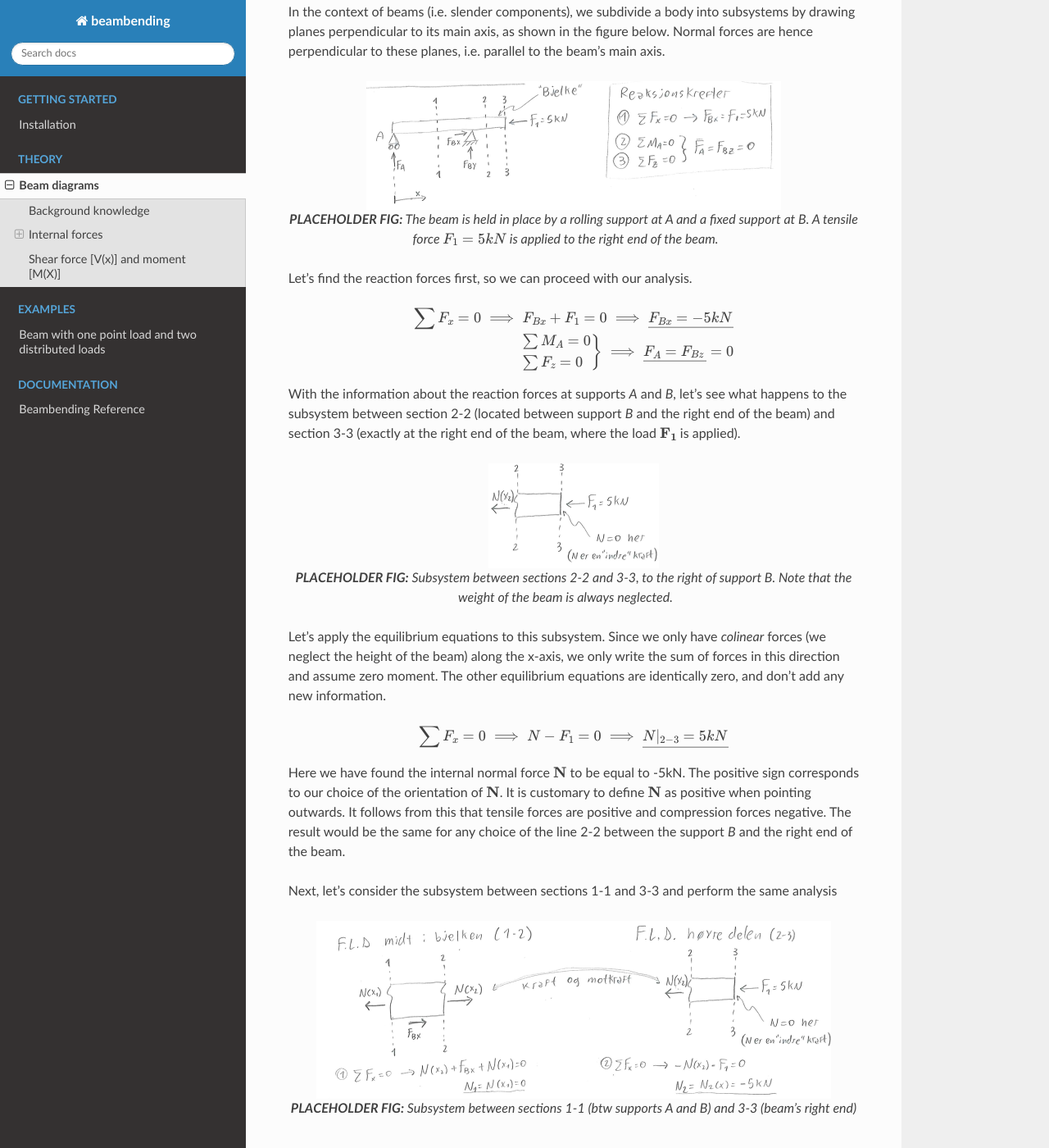
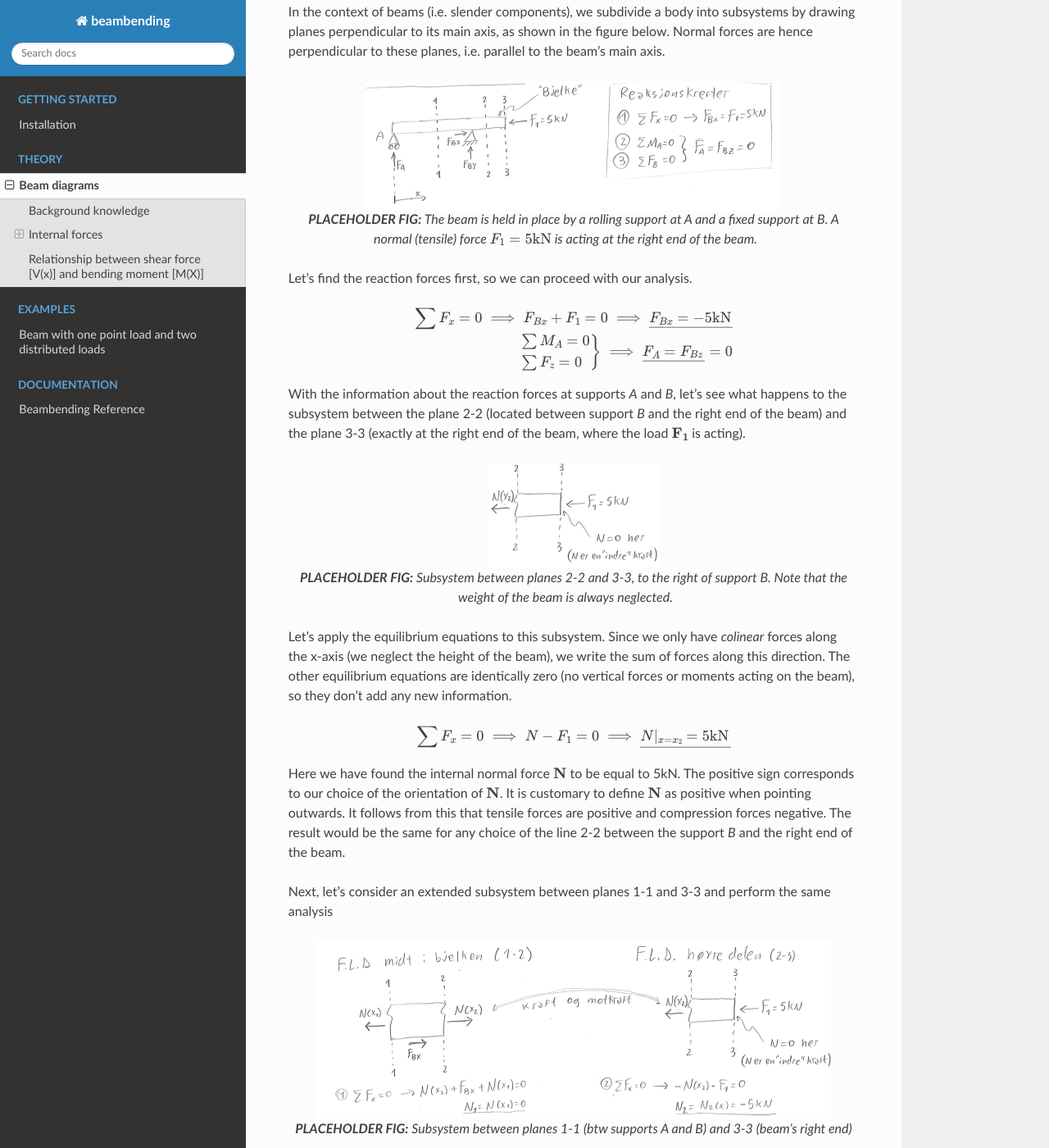
Before and after one commit to alfredocarella/simplebendingpractice, a Sphinx documentation site: the page built from docs/source/beam_diagrams.rst, in a window 1280 px wide and 1400 px high, scrolled down 1453 px. Shown: the whole window at 82% size. Built offline with Sphinx 7.4.7 and the Read the Docs theme 2.0.0, drawn with Linux system fonts in a browser that asks for light colours; some of the changed text lies outside the part shown.

Commit message:
Add more preliminary text to beam bending theory

```diff
--- a/docs/source/beam_diagrams.rst
+++ b/docs/source/beam_diagrams.rst
@@ -17,17 +17,18 @@ We have already established that for a body to be at rest, the **vector sum** of
 .. figure:: /_static/placeholder_01.png
    :scale: 50 %
    :align: center
-   :alt: rigid body with forces applied on it (resultant zero)
+   :alt: rigid body with forces acting on it (resultant zero)
 
    **PLACEHOLDER FIG:** A rigid body in equilibrium (i.e. whose sum of both forces and moments equal zero)
 
-Furthermore, for a system to be at rest, the above condition must be satisfied for each of the subsystems into which our system is divided.
+Furthermore, for a system to be at rest, each of its components need to be at rest.
+This means that Eq. :eq:`static` must be satisfied for each of our system's components.
 This is exemplified in the figure below, where according to the action-reaction principle :math:`\mathbf{F_{1C}} = \mathbf{-F_{2C}}`.
 
 .. figure:: /_static/placeholder_02.png
    :scale: 50 %
    :align: center
-   :alt: system where all of the rigid bodies have a zero resultant applied to them
+   :alt: system where the resultant force acting on each one of the rigid bodies is zero
 
    **PLACEHOLDER FIG:** For a system to be in equilibrium, each of its subsystems **must** be in equilibrium.
 
@@ -61,13 +62,13 @@ Normal forces are hence perpendicular to these planes, i.e. parallel to the beam
    :alt: Beam on two supports
 
    **PLACEHOLDER FIG:** The beam is held in place by a rolling support at *A* and a fixed support at *B*.
-   A tensile force :math:`F_{1} = 5kN` is applied to the right end of the beam.
+   A normal (tensile) force :math:`F_{1} = 5\text{kN}` is acting at the right end of the beam.
 
 Let's find the reaction forces first, so we can proceed with our analysis.
 
 .. math::
 
-    \sum{F_x} = 0 \implies F_{Bx} + F_{1} = 0 \implies \underline{F_{Bx} = -5kN}\\
+    \sum{F_x} = 0 \implies F_{Bx} + F_{1} = 0 \implies \underline{F_{Bx} = -5\text{kN}}\\
     \left.
       \begin{array}{ll}
         \sum{M_A} = 0\\
@@ -75,42 +76,42 @@ Let's find the reaction forces first, so we can proceed with our analysis.
       \end{array}
     \right\} \implies \underline{F_A = F_{Bz}} = 0
 
-With the information about the reaction forces at supports *A* and *B*, let's see what happens to the subsystem between section 2-2 (located between support *B* and the right end of the beam) and section 3-3 (exactly at the right end of the beam, where the load :math:`\mathbf{F_1}` is applied).
+With the information about the reaction forces at supports *A* and *B*, let's see what happens to the subsystem between the plane 2-2 (located between support *B* and the right end of the beam) and the plane 3-3 (exactly at the right end of the beam, where the load :math:`\mathbf{F_1}` is acting).
 
 .. figure:: /_static/placeholder_04.png
    :scale: 100 %
    :align: center
    :alt: Subsystem between sections 2-2 and 3-3
 
-   **PLACEHOLDER FIG:** Subsystem between sections 2-2 and 3-3, to the right of support *B*.
+   **PLACEHOLDER FIG:** Subsystem between planes 2-2 and 3-3, to the right of support *B*.
    Note that the weight of the beam is always neglected.
 
 Let's apply the equilibrium equations to this subsystem.
-Since we only have *colinear* forces (we neglect the height of the beam) along the x-axis, we only write the sum of forces in this direction and assume zero moment.
-The other equilibrium equations are identically zero, and don't add any new information.
+Since we only have *colinear* forces along the x-axis (we neglect the height of the beam), we write the sum of forces along this direction.
+The other equilibrium equations are identically zero (no vertical forces or moments acting on the beam), so they don't add any new information.
 
 .. math::
 
-    \sum{F_x} = 0 \implies N - F_{1} = 0 \implies \underline{N|_{2-3} = 5kN}
+    \sum{F_x} = 0 \implies N - F_{1} = 0 \implies \underline{N|_{x=x_2} = 5\text{kN}}
 
-Here we have found the internal normal force :math:`\mathbf{N}` to be equal to -5kN.
+Here we have found the internal normal force :math:`\mathbf{N}` to be equal to 5kN.
 The positive sign corresponds to our choice of the orientation of :math:`\mathbf{N}`.
 It is customary to define :math:`\mathbf{N}` as positive when pointing outwards.
 It follows from this that tensile forces are positive and compression forces negative.
 The result would be the same for any choice of the line 2-2 between the support *B* and the right end of the beam.
 
-Next, let's consider the subsystem between sections 1-1 and 3-3 and perform the same analysis
+Next, let's consider an extended subsystem between planes 1-1 and 3-3 and perform the same analysis
 
 .. figure:: /_static/placeholder_05.png
    :scale: 100 %
    :align: center
    :alt: Subsystem between sections 1-1 and 3-3
 
-   **PLACEHOLDER FIG:** Subsystem between sections 1-1 (btw supports *A* and *B*) and 3-3 (beam's right end)
+   **PLACEHOLDER FIG:** Subsystem between planes 1-1 (btw supports *A* and *B*) and 3-3 (beam's right end)
 
 .. math::
 
-    \sum{F_x} = 0 \implies N + F_{Bx} - F_{1} = 0 \implies \underline{N|_{3-3} = 0}
+    \sum{F_x} = 0 \implies N + F_{Bx} - F_{1} = 0 \implies \underline{N|_{x=x_1} = 0}
 
 If we join these two results, we can plot the *internal* normal force :math:`\mathbf{N}` as a function of the :math:`\mathbf{x}` coordinate, as :math:`\mathbf{N(x)}`.
 In this simple case, what we end up with is the following piecewise function:
@@ -120,7 +121,7 @@ In this simple case, what we end up with is the following piecewise function:
     N(x) = \left\{
       \begin{array}{cl}
          0 \ \ \ & \text{if} \ \  0 \leq x < x_B\\
-         -5 kN \ \ \ & \text{if} \ \  < x_B \leq x < L
+         -5 \text{kN} \ \ \ & \text{if} \ \  < x_B \leq x < L
       \end{array}
     \right.
 
@@ -132,12 +133,30 @@ In this simple case, what we end up with is the following piecewise function:
 Shear force [V(x)] and moment [M(X)]
 ************************************
 
+Let's do a similar analysis of the same beam for vertical forces.
+Instead of the horizontal force :math:`\mathbf{F_1}`, consider now a vertical force :math:`\mathbf{P_1} = 10\text{kN}` acting at the beam's right end (plane 3-3).
+
 .. figure:: /_static/placeholder_06.png
    :scale: 100 %
    :align: center
    :alt: Insert alternative text here
 
-   **PLACEHOLDER FIG:** Insert caption here
+   **PLACEHOLDER FIG:** Insert caption here **Distance between 2-2 and 3-3 needs to increase to 2m**
+
+In the same way as before, we start by finding the reaction forces at the supports *A* and *B*.
+
+.. math::
+
+    \sum{F_x} = 0 \implies \underline{F_{Bx} = 0}\\
+    \sum{M_A} = 0 \implies F_{Bz} = -\cfrac{\mathbf{P_1}L}{d} = -20 \text{kN}\\
+    \sum{F_z} = 0 \implies F_A = \cfrac{\mathbf{P_1}(L-d)}{d} = 10 \text{kN}
+
+where :math:`L=6\text{m}` is the length of the beam, and :math:`d=3\text{m}` is the distance between supports *A* and *B*.
+
+Next, we draw a free body diagram of the beam section comprised between planes 2-2 and 3-3, and apply Eq. :eq:`static` once more.
+
+.. todo::
+   Change the distance between planes 2-2 and 3-3- from 1m to 2m. This eliminates periodic decimals and avoids potential confusion between V=10kN and M=10kNm
 
 .. figure:: /_static/placeholder_07.png
    :scale: 100 %
@@ -145,6 +164,15 @@ Shear force [V(x)] and moment [M(X)]
    :alt: Insert alternative text here
 
    **PLACEHOLDER FIG:** Insert caption here
+
+.. math::
+
+    \sum{F_z} = 0 \implies V + \mathbf{P_1} = 0 \implies V = 10 \text{kN}\\
+    \sum{M} = 0 \implies M(x) - \mathbf{P_1} (L-x) = 0 \implies M(x) = \mathbf{P_1} (L-x)
+
+At the plane 2-2, the horizontal coordinate is :math:`x=4`, hence :math:`M|_{2-2} = M(x)|_{x=4} = 20 \text{kNm}`.
+
+
 
 .. figure:: /_static/placeholder_08.png
    :scale: 100 %
@@ -158,10 +186,15 @@ Shear force [V(x)] and moment [M(X)]
    More on that in the next section.
 
 
-Shear force [V(x)] and moment [M(X)]
-------------------------------------------------------------------------
+Relationship between shear force [V(x)] and bending moment [M(X)]
+-----------------------------------------------------------------
 
 It may not be obvious at first sight, but the functions corresponding to shear force :math:`\mathbf{V(x)}` and bending moment :math:`\mathbf{M(x)}` are intimately correlated (i.e. you can calculate one from knowing the other).
+
+By this point, our analysis methodology should be clear. It consists of three simple steps:
+   #. Choosing an arbitrary sector of a beam,
+   #. Drawing a free body diagram (FBD) of the partition,
+   #. Application of Newton's first law to the FBD.
 
 In order to show this, let's consider an arbitrary load situation
 
```
Also changed, not shown: other parts of docs/source/beam_diagrams.rst (+1 -1 lines).
